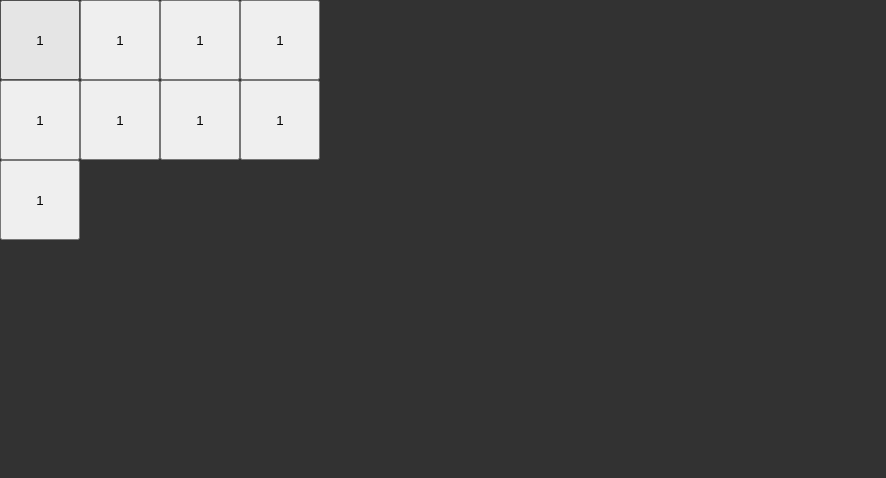
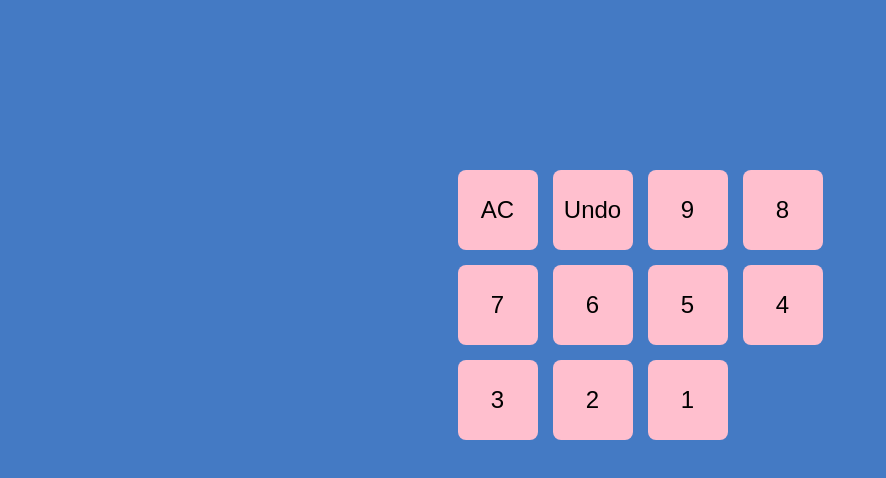
Before and after one commit to manthanparekh/calculator-web-app, a React (Create React App) app: page / in a window 1280 px wide. Shown: the top 478 px of the page, without its empty margins (0-886 px from the left). Built offline with nearby package versions, Linux system fonts and the light colour scheme.

Commit message:
buttons and background

```diff
--- a/src/App.tsx
+++ b/src/App.tsx
@@ -4,9 +4,12 @@ import './App.css';
 import Calculator from './components/Calculator';
 
 const Container = styled.div`
+  background: #447AC4;
   display: flex;
   flex-direction: column;
   min-height: 100vh;
+  align-items: center;
+  justify-content: center;
   // width: 100vw;
 `;
 
--- a/src/components/Button.tsx
+++ b/src/components/Button.tsx
@@ -1,13 +1,26 @@
 import React from 'react';
 import styled from 'styled-components'
 
+type Props = {
+    label: string;
+    position?: [x: number, y: number];
+    width?: number;
+}
 const StyledButton = styled.button`
-
+    background: #FFBFCE;
+    border: none;
+    border-radius: 8px;
+    font-size: 24px;
 `;
 
-const Button: React.FC = () => {
+const Button: React.FC<Props> = ({ label, position, width }) => {
+    const styles: React.CSSProperties = {};
+    if (position) {
+        styles.gridColumnStart = position[0]
+        styles.gridRowStart = position[0]
+    }
     return (
-        <StyledButton>1</StyledButton>
+        <StyledButton style={styles}>{label}</StyledButton>
     )
 }
 
--- a/src/components/Calculator.tsx
+++ b/src/components/Calculator.tsx
@@ -2,29 +2,30 @@ import React from 'react';
 import styled from 'styled-components';
 import Button from './Button';
 
-const Container = styled.div`
-    background: #323232;
-    flex: 1;
-`;
+const Container = styled.div``;
 
 const Grid = styled.div`
     display: grid;
+    grid-gap: 15px;
     grid-template-columns: repeat(4, 80px);
     grid-template-rows: repeat(5, 80px);
+
 `;
 const Calculator: React.FC<{}> = () => {
     return (
         <Container>
             <Grid>
-                <Button />
-                <Button />
-                <Button />
-                <Button />
-                <Button />
-                <Button />
-                <Button />
-                <Button />
-                <Button />
+                <Button label="AC" position={[0, 0]} width={2} />
+                <Button label="Undo" position={[0, 2]} width={2} />
+                <Button label="9" />
+                <Button label="8" />
+                <Button label="7" />
+                <Button label="6" />
+                <Button label="5" />
+                <Button label="4" />
+                <Button label="3" />
+                <Button label="2" />
+                <Button label="1" />
             </Grid>
         </Container>
     );
```
